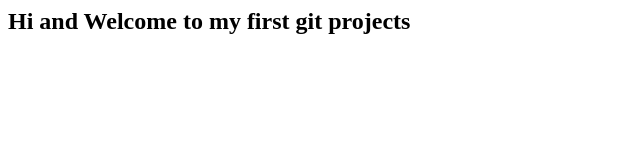
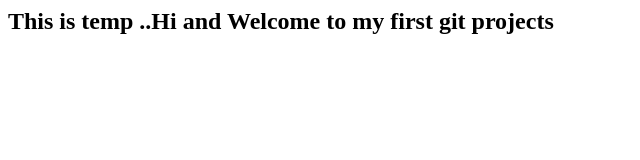
Before and after one commit to sanjaybh07/MySqlServerCode, a plain HTML site: page index.html in a window 1280 px wide. Shown: the whole page, without its empty margins (0-640 px from the left). Drawn offline with Linux system fonts and the light colour scheme.

Commit message:
Change index file in temp folder

```diff
--- a/index.html
+++ b/index.html
@@ -1,7 +1,7 @@
 <html>
 <p1>
 <h2>
-Hi and Welcome to my first git projects
+This is temp ..Hi and Welcome to my first git projects
 </h1>
 </p>
 </html>
```
